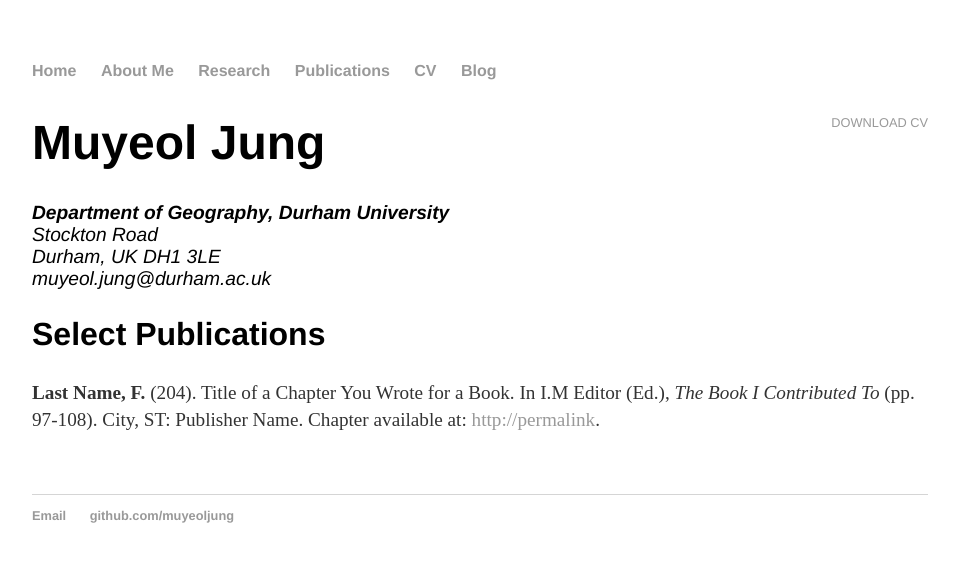
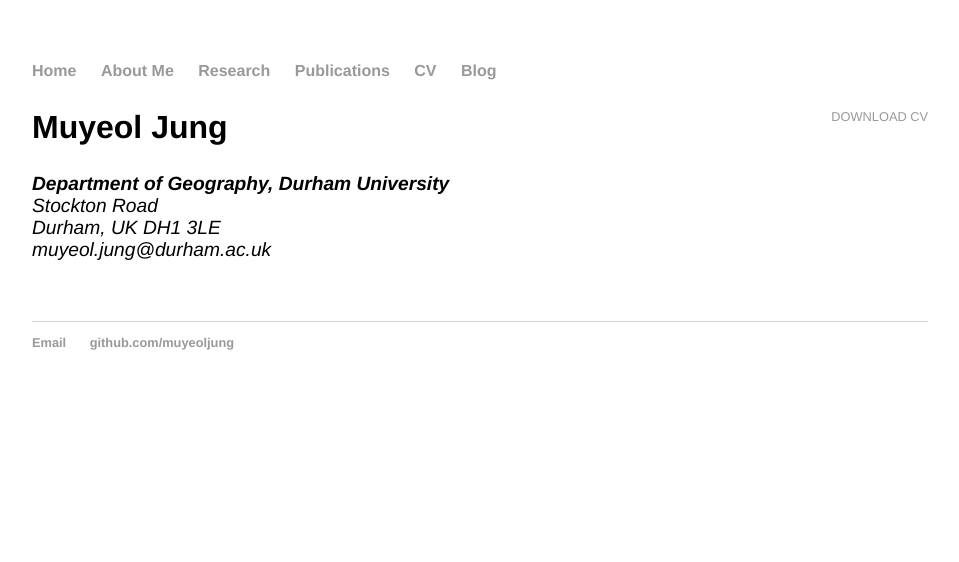
Before and after one commit to muyeoljung/muyeoljung.github.io, a Jekyll site: the page built from cv/index.html, in a window 1280 px wide. Shown: the top 562 px of the page, without its empty margins (160-1119 px from the left). Built offline with Jekyll 4.4.1, drawn with Linux system fonts in a browser that asks for light colours.

Commit message:
Update index.html

```diff
--- a/cv/index.html
+++ b/cv/index.html
@@ -1,11 +1,11 @@
 ---
 layout: default
-title: CV of Your Name
+title: CV of Muyeol Jung
 ---
 
 	<div class="cv">
 		<a href="#" class="download" title="Download CV as PDF">Download CV</a>
-					<h1>Muyeol Jung</h1>
+					<h2>Muyeol Jung</h2>
 					<address>
 					<strong>Department of Geography, Durham University</strong><br>
 					Stockton Road<br>
@@ -13,9 +13,5 @@
 					<span class="obfuscate">muyeol.jung@durham.ac.uk</span>
 					</address>
 
-					<h2>Select Publications</h2>
-
-					<p><strong>Last Name, F.</strong> (204). Title of a Chapter You Wrote for a Book. In I.M Editor (Ed.), <em>The Book I Contributed To</em> (pp. 97-108). City, ST: Publisher Name. Chapter available at: <a href="#">http://permalink</a>.
-
 
 	</div>
```
